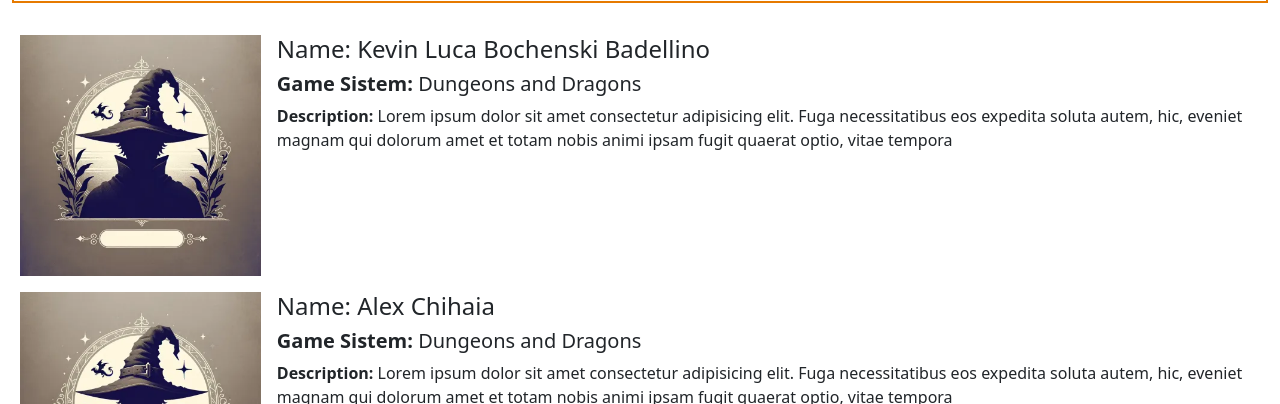
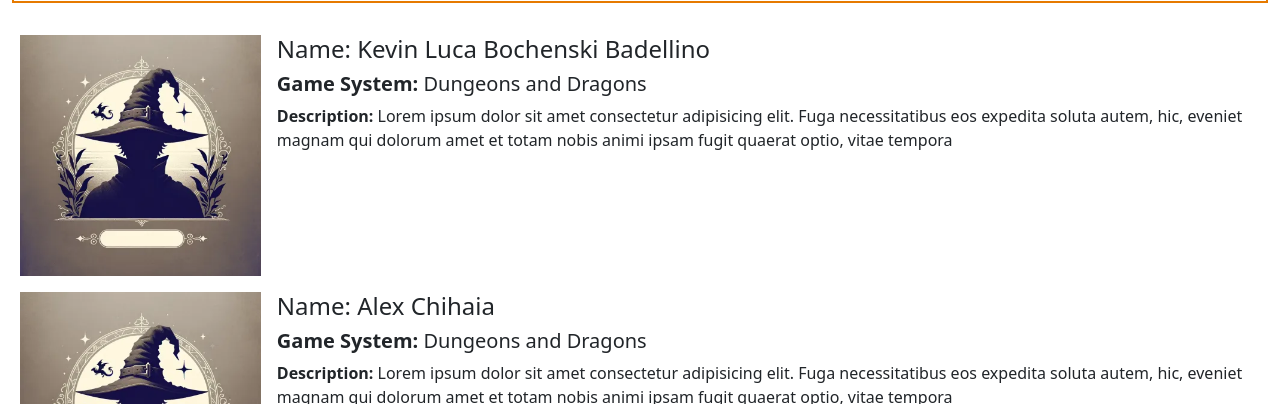
Before and after one commit to OgataiKhan/gmfinder-frontend, a Vue app: page /advanced-search in a window 1280 px wide. Shown: the part 228-632 px from the top of the page. Built offline with nearby package versions, Linux system fonts and the light colour scheme.

Commit message:
refactor: gameSystem

```diff
--- a/src/pages/AdvancedSearchPage.vue
+++ b/src/pages/AdvancedSearchPage.vue
@@ -7,35 +7,35 @@ export default {
         {
           img: '/img/generic-avatar.jpg',
           name: 'Kevin Luca Bochenski Badellino',
-          gameSistem: 'Dungeons and Dragons',
+          gameSystem: 'Dungeons and Dragons',
           description:
             'Lorem ipsum dolor sit amet consectetur adipisicing elit. Fuga necessitatibus eos expedita soluta autem, hic, eveniet magnam qui dolorum amet et totam nobis animi ipsam fugit quaerat optio, vitae tempora',
         },
         {
           img: '/img/generic-avatar.jpg',
           name: 'Alex Chihaia',
-          gameSistem: 'Dungeons and Dragons',
+          gameSystem: 'Dungeons and Dragons',
           description:
             'Lorem ipsum dolor sit amet consectetur adipisicing elit. Fuga necessitatibus eos expedita soluta autem, hic, eveniet magnam qui dolorum amet et totam nobis animi ipsam fugit quaerat optio, vitae tempora',
         },
         {
           img: '/img/generic-avatar.jpg',
           name: 'Giacomo Rebussi',
-          gameSistem: 'Dungeons and Dragons',
+          gameSystem: 'Dungeons and Dragons',
           description:
             'Lorem ipsum dolor sit amet consectetur adipisicing elit. Fuga necessitatibus eos expedita soluta autem, hic, eveniet magnam qui dolorum amet et totam nobis animi ipsam fugit quaerat optio, vitae tempora',
         },
         {
           img: '/img/generic-avatar.jpg',
           name: 'Gaetano Panìco',
-          gameSistem: 'Dungeons and Dragons',
+          gameSystem: 'Dungeons and Dragons',
           description:
             'Lorem ipsum dolor sit amet consectetur adipisicing elit. Fuga necessitatibus eos expedita soluta autem, hic, eveniet magnam qui dolorum amet et totam nobis animi ipsam fugit quaerat optio, vitae tempora',
         },
         {
           img: 'img/generic-avatar.jpg',
           name: 'Diego Romeo',
-          gameSistem: 'Dungeons and Dragons',
+          gameSystem: 'Dungeons and Dragons',
           description:
             'Lorem ipsum dolor sit amet consectetur adipisicing elit. Fuga necessitatibus eos expedita soluta autem, hic, eveniet magnam qui dolorum amet et totam nobis animi ipsam fugit quaerat optio, vitae tempora',
         },
@@ -101,7 +101,7 @@ export default {
                 <!-- dati del array -->
                 <div class="ms-3">
                   <h4>Name: {{ li.name }}</h4>
-                  <h5><strong>Game Sistem: </strong>{{ li.gameSistem }}</h5>
+                  <h5><strong>Game System: </strong>{{ li.gameSystem }}</h5>
                   <p><strong>Description: </strong> {{ li.description }}</p>
                 </div>
                 <!-- /dati del array -->
```
